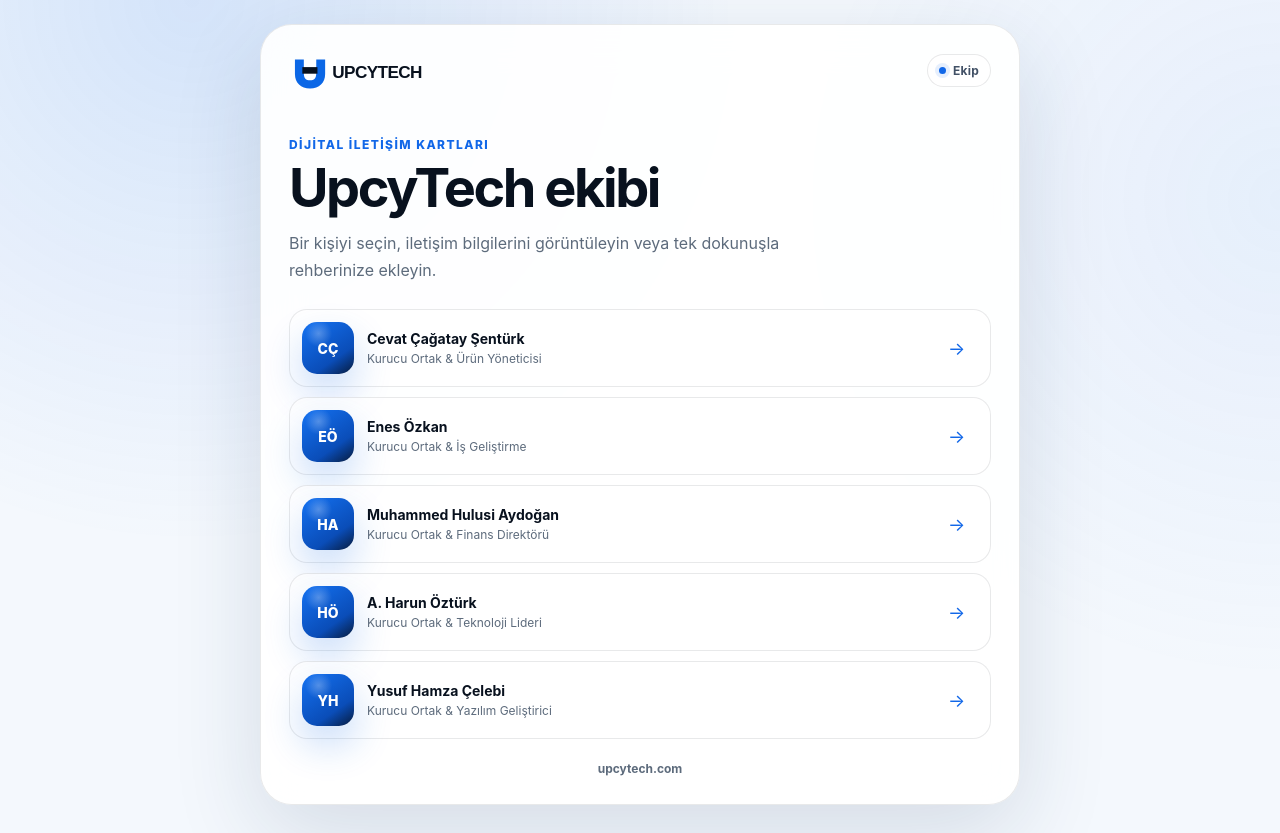
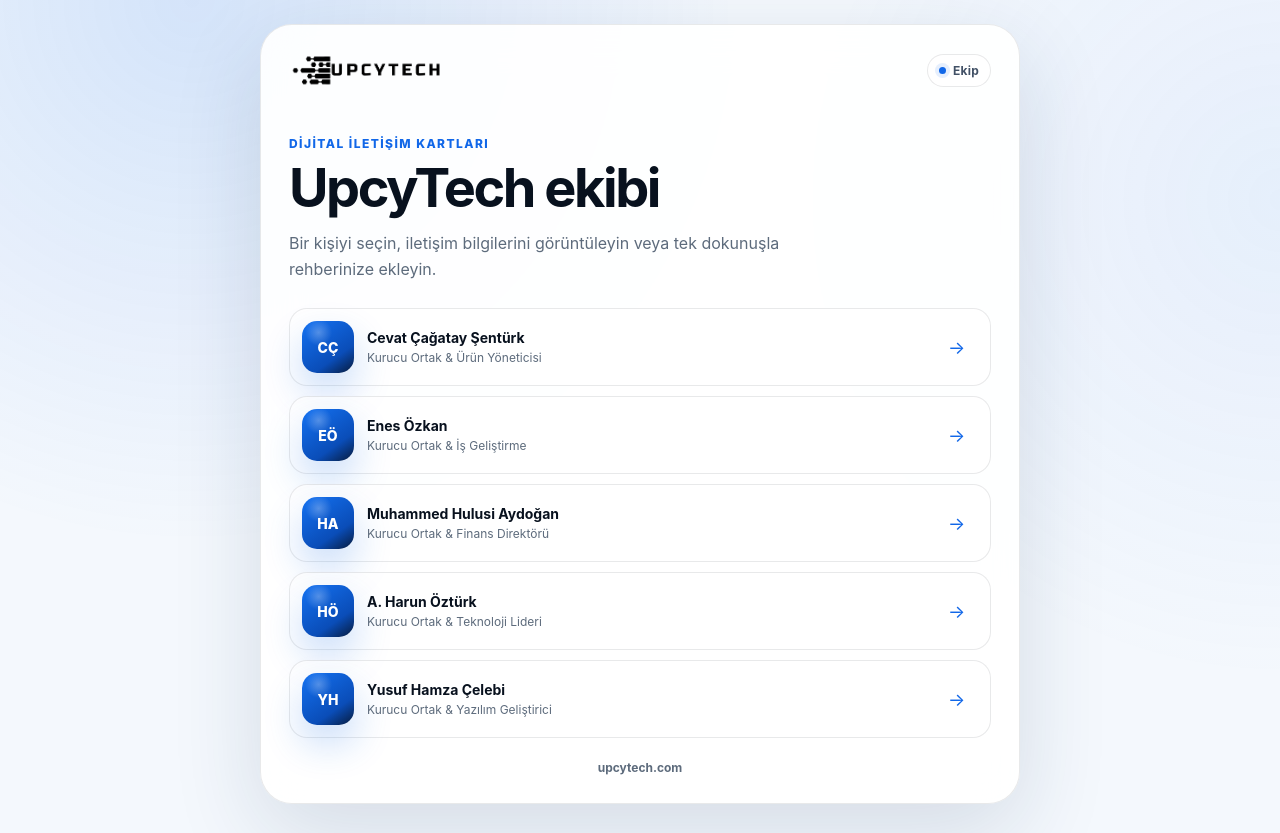
Before and after one commit to cagataysntrk/upcytech-digital-card, a Next.js app: page / in a window 1280 px wide. Built offline with nearby package versions, Linux system fonts and the light colour scheme.

Commit message:
refactor: use official brand assets in app/page.tsx

```diff
--- a/app/page.tsx
+++ b/app/page.tsx
@@ -1,4 +1,5 @@
 import Link from "next/link";
+import { BrandLogo } from "@/components/BrandLogo";
 import { company, listPeople } from "@/lib/people";
 
 export default function Home() {
@@ -6,7 +7,7 @@
     <main className="directory-shell">
       <section className="directory-panel">
         <header className="brand-row">
-          <img src="/upcytech-logo.svg" alt="UpcyTech" className="brand-logo" />
+          <BrandLogo />
           <span className="verified-pill">
             <span className="verified-dot" />
             Ekip
```
